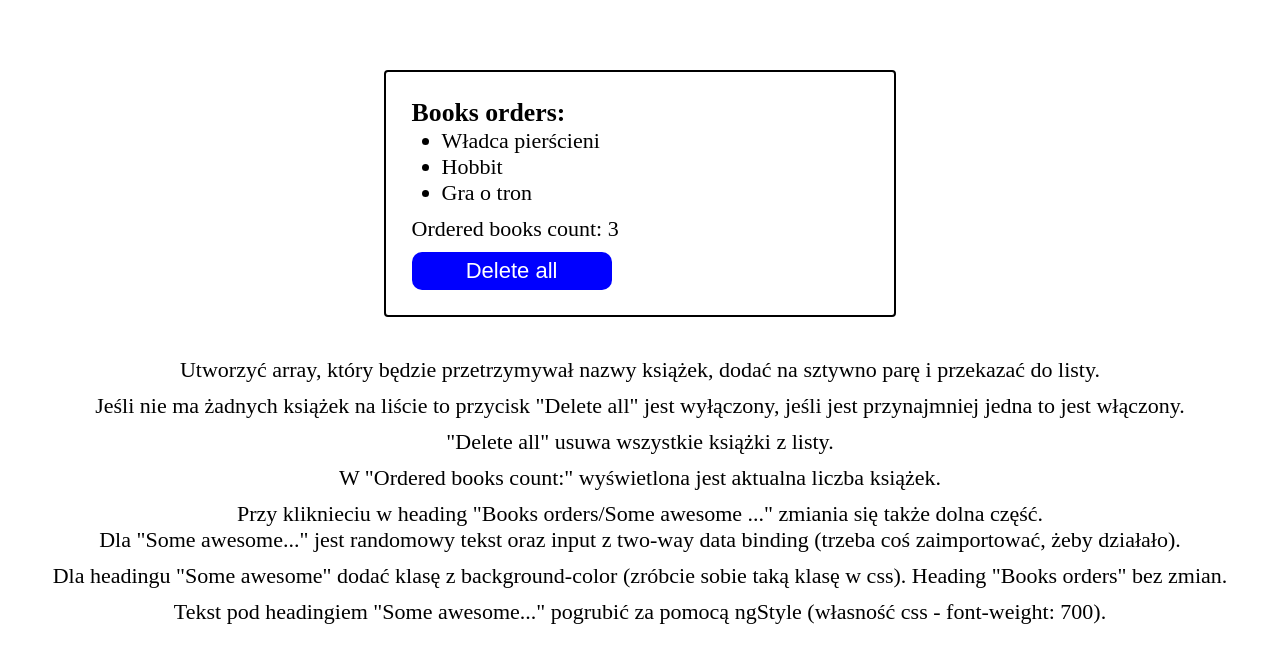
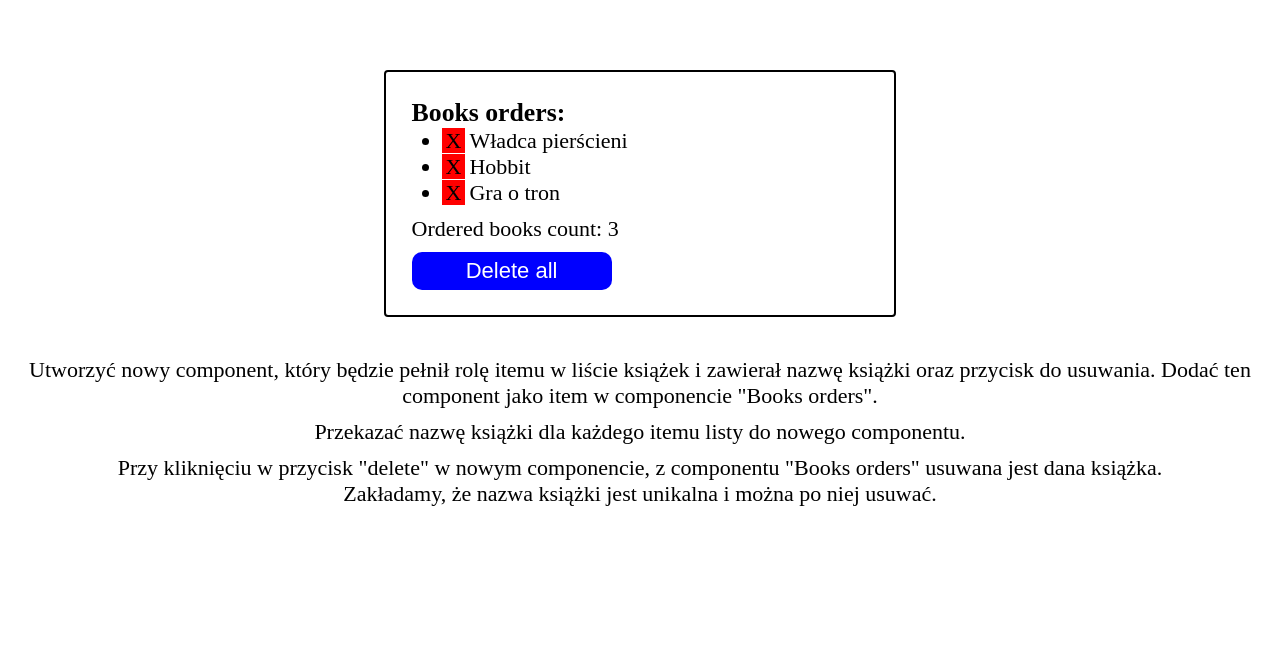
Before and after one commit to bartez90/angular-training-practice, an Angular app: page / in a window 1280 px wide. Shown: the top 662 px of the page. Built offline with nearby package versions, Linux system fonts and the light colour scheme.

Commit message:
4-custom-data-binding

```diff
--- a/src/app/app.module.ts
+++ b/src/app/app.module.ts
@@ -4,11 +4,13 @@ import { FormsModule } from '@angular/forms';
 
 import { AppComponent } from './app.component';
 import { BooksOrdersComponent } from './books-orders/books-orders.component';
+import { BookItemComponent } from './books-orders/book-item/book-item.component';
 
 @NgModule({
   declarations: [
     AppComponent,
-    BooksOrdersComponent
+    BooksOrdersComponent,
+    BookItemComponent
   ],
   imports: [
     BrowserModule,
--- /dev/null
+++ b/src/app/books-orders/book-item/book-item.component.html
@@ -0,0 +1,4 @@
+<div>
+    <span class="btn-delete" (click)="onBookDelete()">X</span>
+    <span class="book-name">{{ book }}</span>
+</div>
--- /dev/null
+++ b/src/app/books-orders/book-item/book-item.component.scss
@@ -0,0 +1,9 @@
+.btn-delete {
+    background-color: red;
+    padding: 0 4px;
+    cursor: default;
+}
+
+.book-name {
+    padding: 0 4px;
+}
--- /dev/null
+++ b/src/app/books-orders/book-item/book-item.component.ts
@@ -0,0 +1,20 @@
+import { Component, OnInit, Input, Output, EventEmitter } from '@angular/core';
+
+@Component({
+    selector: 'app-book-item',
+    templateUrl: './book-item.component.html',
+    styleUrls: ['./book-item.component.scss']
+})
+export class BookItemComponent implements OnInit {
+    @Input() book: string;
+    @Output() bookDeleted = new EventEmitter<string>();
+
+    constructor() { }
+
+    ngOnInit() {
+    }
+
+    onBookDelete() {
+        this.bookDeleted.emit(this.book);
+    }
+}
--- a/src/app/books-orders/books-orders.component.html
+++ b/src/app/books-orders/books-orders.component.html
@@ -2,7 +2,9 @@
     <h3 [ngClass]="{'second-heading': isHeadingSecond()}" class="heading" (click)="changeHeading()">{{ heading }}</h3>
     <div *ngIf="heading === defaultHeading">
         <ul class="books-list">
-            <li *ngFor="let book of books">{{ book }}</li>
+            <li *ngFor="let book of books">
+                <app-book-item [book]="book" (bookDeleted)="onBookDelete($event)"></app-book-item>
+            </li>
         </ul>
         <p class="books-count">Ordered books count: {{ books.length }}</p>
         <button [disabled]="!books.length" class="btn" (click)="deleteBooks()">Delete all</button>
@@ -15,25 +17,14 @@
 
 <div class="info">
     <p class="info-paragraph">
-        Utworzyć array, który będzie przetrzymywał nazwy książek, dodać na sztywno parę i przekazać do listy.
+        Utworzyć nowy component, który będzie pełnił rolę itemu w liście książek i zawierał nazwę książki oraz przycisk do usuwania.
+        Dodać ten component jako item w componencie "Books orders".
     </p>
     <p class="info-paragraph">
-        Jeśli nie ma żadnych książek na liście to przycisk "Delete all" jest wyłączony, jeśli jest przynajmniej jedna to jest włączony.
+        Przekazać nazwę książki dla każdego itemu listy do nowego componentu.
     </p>
     <p class="info-paragraph">
-        "Delete all" usuwa wszystkie książki z listy.
-    </p>
-    <p class="info-paragraph">
-        W "Ordered books count:" wyświetlona jest aktualna liczba książek.
-    </p>
-    <p class="info-paragraph">
-        Przy kliknieciu w heading "Books orders/Some awesome ..." zmiania się także dolna część. <br>
-        Dla "Some awesome..." jest randomowy tekst oraz input z two-way data binding (trzeba coś zaimportować, żeby działało).
-    </p>
-    <p class="info-paragraph">
-        Dla headingu "Some awesome" dodać klasę z background-color (zróbcie sobie taką klasę w css). Heading "Books orders" bez zmian.
-    </p>
-    <p class="info-paragraph">
-        Tekst pod headingiem "Some awesome..." pogrubić za pomocą ngStyle (własność css - font-weight: 700).
+        Przy kliknięciu w przycisk "delete" w nowym componencie, z componentu "Books orders" usuwana jest dana książka. <br>
+        Zakładamy, że nazwa książki jest unikalna i można po niej usuwać.
     </p>
 </div>
--- a/src/app/books-orders/books-orders.component.ts
+++ b/src/app/books-orders/books-orders.component.ts
@@ -30,4 +30,9 @@ export class BooksOrdersComponent implements OnInit {
     isHeadingSecond(): boolean {
         return this.heading === this.secondHeading ? true : false;
     }
+
+    onBookDelete(book) {
+        const index = this.books.indexOf(book);
+        this.books.splice(index, 1);
+    }
 }
```
